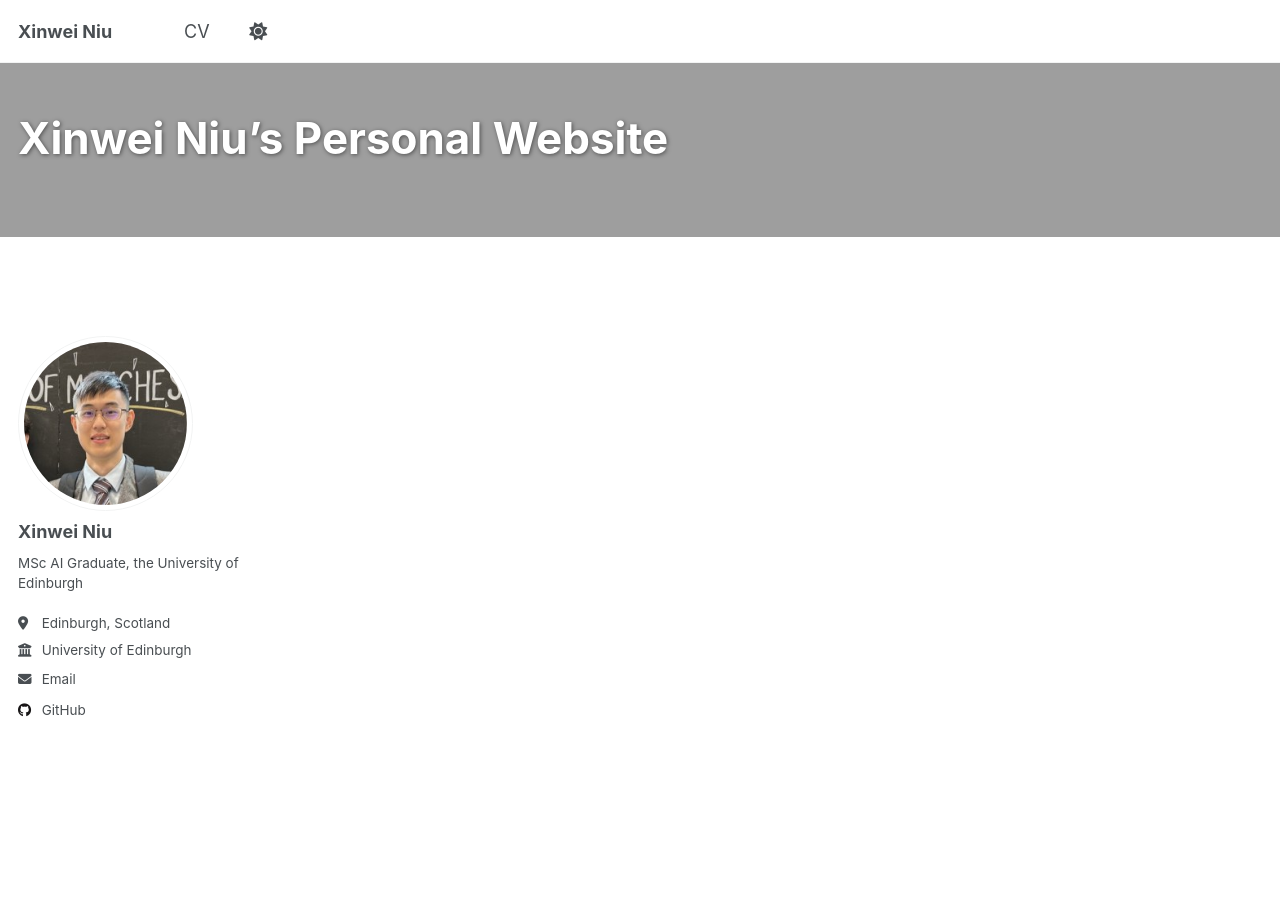
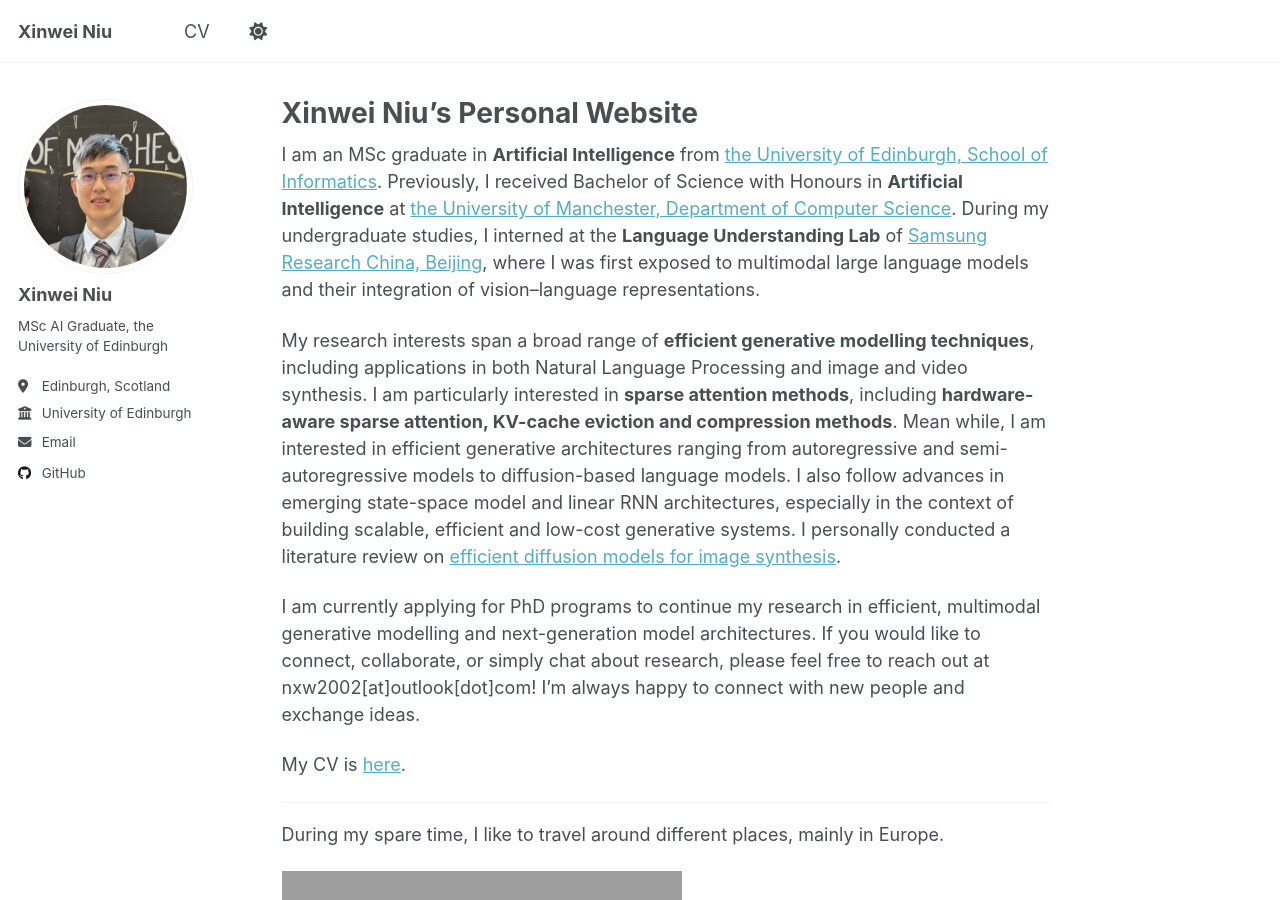
Before and after one commit to xinwei-niu/xinwei-niu.github.io, a Jekyll site: the page built from _pages/about.md, in a window 1280 px wide and 900 px high. Built offline with Jekyll 4.4.1, drawn with Linux system fonts in a browser that asks for light colours; a script that is not in the unit is left out.

Commit message:
change detail

```diff
--- a/_pages/about.md
+++ b/_pages/about.md
@@ -6,8 +6,7 @@ redirect_from:
   - /about/
   - /about.html
 
-header:
-  overlay_image: /files/banner.jpg   # path to your banner photo                     # optional: darken/lighten overlay (0–1)
+
 ---
 
 
@@ -18,3 +17,10 @@ My research interests span a broad range of **efficient generative modelling tec
 I am currently applying for PhD programs to continue my research in efficient, multimodal generative modelling and next-generation model architectures. If you would like to connect, collaborate, or simply chat about research, please feel free to reach out at nxw2002[at]outlook[dot]com! I’m always happy to connect with new people and exchange ideas.
 
 My CV is [here](https://xinwei-niu.vercel.app/cv/).
+
+
+---
+
+During my spare time, I like to travel around different places, mainly in Europe.
+
+![My Photos](https://xinwei-niu.vercel.app/files/banner.jpg)
--- a/assets/css/academicons.css
+++ b/assets/css/academicons.css
@@ -569,20 +569,3 @@ border-radius: .1em;
 .ai-inverse {
   color: #fff;
 }
-
-
-
-.sidebar.sticky {
-    position: static;
-    top: 100px; /* distance from top (adjust for navbar if any) */
-    left: 20px; /* distance from right edge */
-    width: 260px; /* adjust to fit your layout */
-    max-height: calc(100vh - 120px); /* stays within viewport */
-    overflow-y: auto; /* scroll if content exceeds height */
-    z-index: 999;
-  }
-
-  /* Push main content to avoid overlapping sidebar */
-  .main-content {
-    margin-right: 300px; /* sidebar width + spacing */
-  }
```
